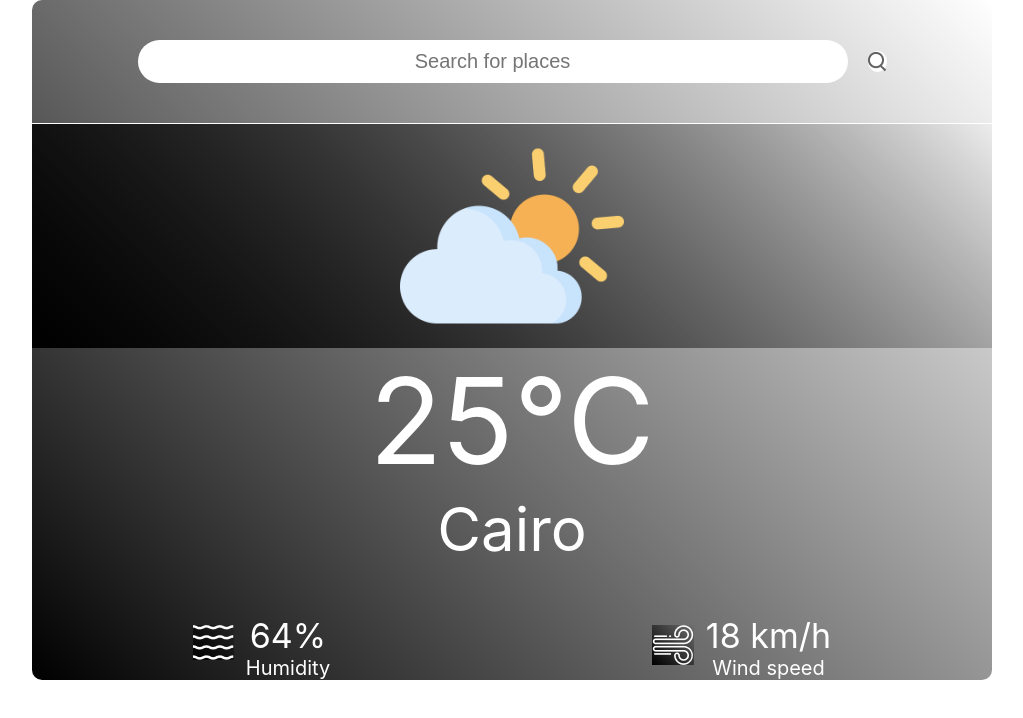
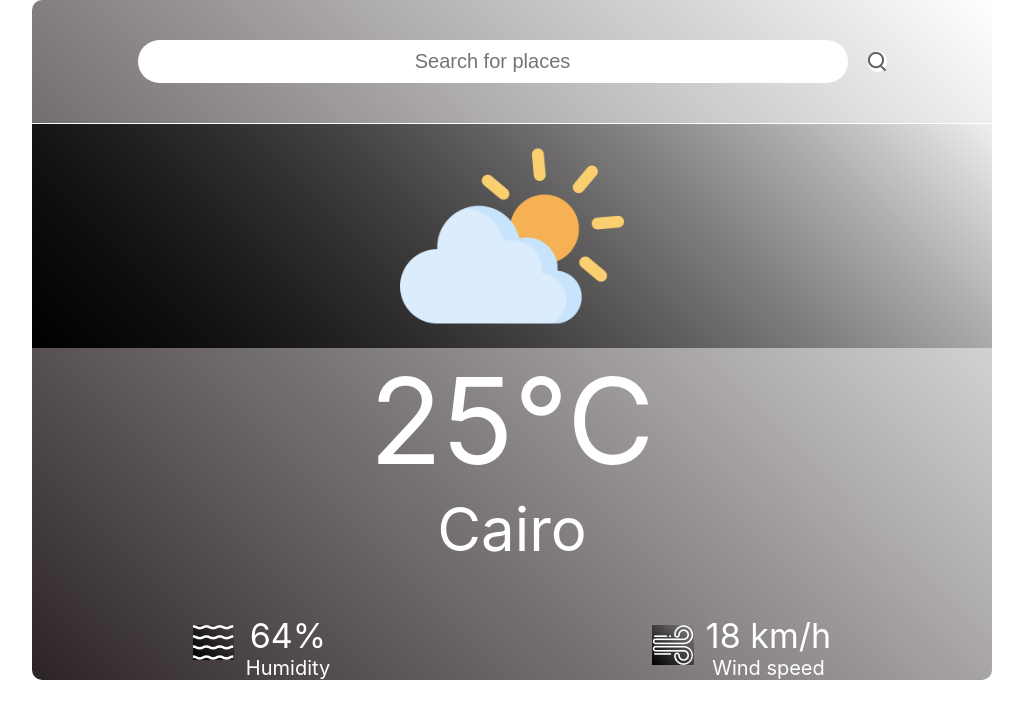
Before and after one commit to abdozayan12/weather-app, a React (Create React App) app: page / in a window 1280 px wide. Shown: the top 718 px of the page, without its empty margins (128-1151 px from the left). Built offline with nearby package versions, Linux system fonts and the light colour scheme.

Commit message:
change background color

```diff
--- a/src/component/weatherApp/weatherApp.css
+++ b/src/component/weatherApp/weatherApp.css
@@ -5,7 +5,7 @@
   align-items: center;
   margin: auto;
   border-radius: 10px;
-  background-image: linear-gradient(45deg, black, transparent);
+  background-image: linear-gradient(45deg, rgb(44, 36, 36), transparent);
 }
 
 .top-section {
```
